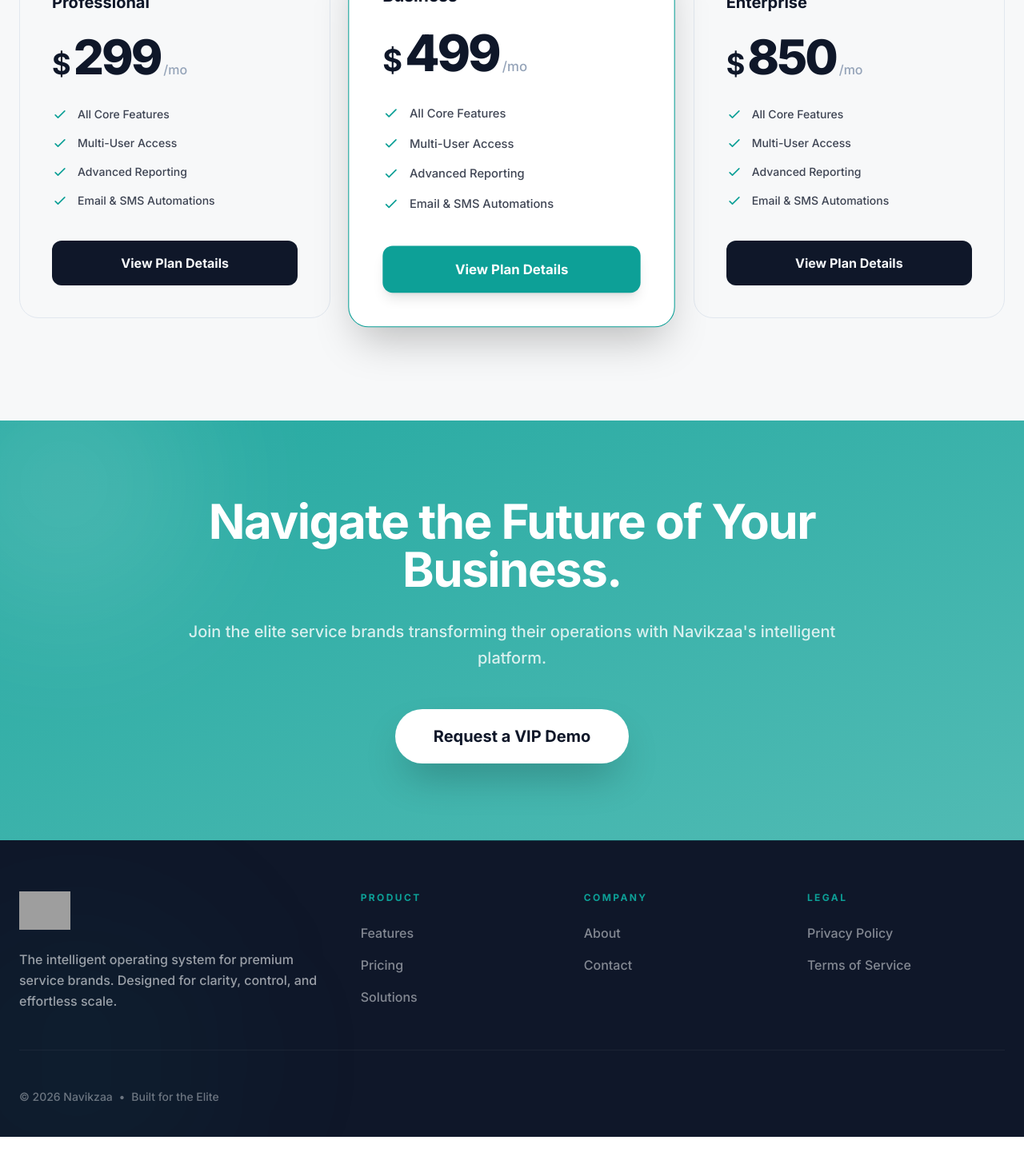
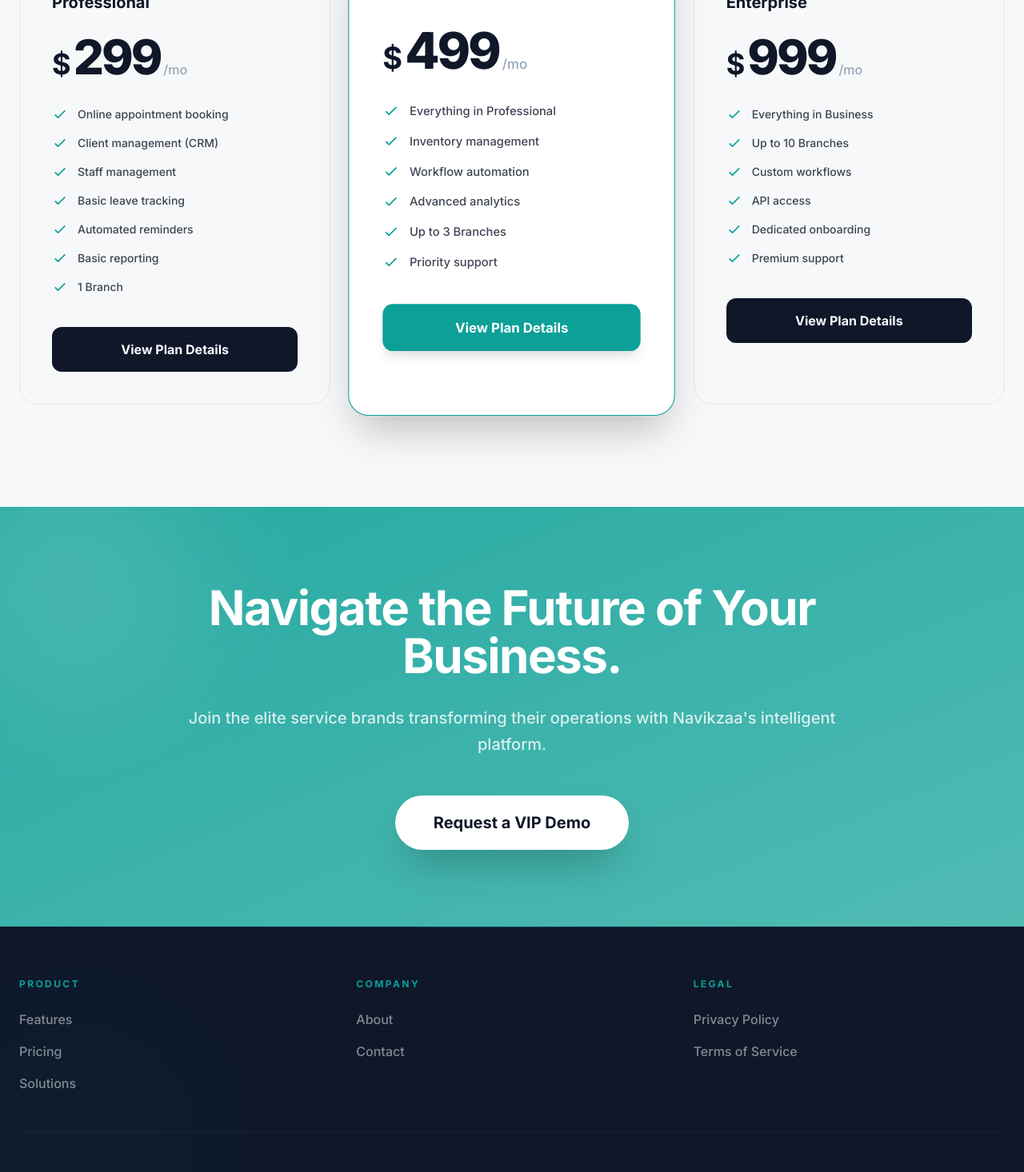
Before and after one commit to nandi30594/navikzaa-landing, a Next.js app: page / in a window 1280 px wide. Shown: the part 2920-4386 px from the top of the page at 80% size. Before the commit the page ends 4342 px from the top, so only its background shows below. Built offline with nearby package versions, Linux system fonts and the light colour scheme; grey boxes are pictures that could not be loaded.

Commit message:
Updated Navikzaa website UI mobile view text overlapping,footer and pricing

```diff
--- a/app/page.tsx
+++ b/app/page.tsx
@@ -172,9 +172,24 @@
 
           <div className="grid md:grid-cols-3 gap-8">
             {[
-              { title: "Professional", price: "299", popular: false },
-              { title: "Business", price: "499", popular: true },
-              { title: "Enterprise", price: "850", popular: false },
+              {
+                title: "Professional",
+                price: "299",
+                popular: false,
+                features: ["Online appointment booking", "Client management (CRM)", "Staff management", "Basic leave tracking", "Automated reminders", "Basic reporting", "1 Branch"]
+              },
+              {
+                title: "Business",
+                price: "499",
+                popular: true,
+                features: ["Everything in Professional", "Inventory management", "Workflow automation", "Advanced analytics", "Up to 3 Branches", "Priority support"]
+              },
+              {
+                title: "Enterprise",
+                price: "999",
+                popular: false,
+                features: ["Everything in Business", "Up to 10 Branches", "Custom workflows", "API access", "Dedicated onboarding", "Premium support"]
+              },
             ].map((p) => (
               <div
                 key={p.title}
@@ -196,8 +211,8 @@
                 </div>
 
                 <ul className="space-y-4 mb-10">
-                  {["All Core Features", "Multi-User Access", "Advanced Reporting", "Email & SMS Automations"].map(bullet => (
-                    <li key={bullet} className="flex items-center text-sm font-medium">
+                  {p.features.map(bullet => (
+                    <li key={bullet} className="flex items-center text-sm font-medium text-left">
                       <CheckIcon />
                       <span className="ml-3 text-foreground/80">{bullet}</span>
                     </li>
--- a/app/pricing/page.tsx
+++ b/app/pricing/page.tsx
@@ -16,7 +16,7 @@
   const plans = [
     { title: "Professional", price: "299", popular: false, features: ["Online appointment booking", "Client management (CRM)", "Staff management", "Basic leave tracking", "Automated reminders", "Basic reporting", "1 Branch"] },
     { title: "Business", price: "499", popular: true, features: ["Everything in Professional", "Inventory management", "Workflow automation", "Advanced analytics", "Up to 3 Branches", "Priority support"] },
-    { title: "Enterprise", price: "850", popular: false, features: ["Everything in Business", "Up to 10 Branches", "Custom workflows", "API access", "Dedicated onboarding", "Premium support"] },
+    { title: "Enterprise", price: "999", popular: false, features: ["Everything in Business", "Up to 10 Branches", "Custom workflows", "API access", "Dedicated onboarding", "Premium support"] },
   ];
 
   return (
@@ -41,8 +41,8 @@
             <div
               key={p.title}
               className={`p-10 rounded-3xl border transition-all duration-500 relative ${p.popular
-                  ? "bg-white shadow-2xl scale-105 border-accent z-10"
-                  : "bg-transparent border-border hover:border-foreground/10"
+                ? "bg-white shadow-2xl scale-105 border-accent z-10"
+                : "bg-transparent border-border hover:border-foreground/10"
                 }`}
             >
               {p.popular && (
@@ -69,8 +69,8 @@
               <Link
                 href="/contact"
                 className={`w-full block text-center py-4 rounded-xl font-bold transition-all ${p.popular
-                    ? "bg-accent text-white shadow-lg hover:shadow-accent/40"
-                    : "bg-brand text-brand-foreground hover:opacity-90"
+                  ? "bg-accent text-white shadow-lg hover:shadow-accent/40"
+                  : "bg-brand text-brand-foreground hover:opacity-90"
                   }`}
               >
                 Secure This Plan
--- a/components/footer/Footer.tsx
+++ b/components/footer/Footer.tsx
@@ -35,23 +35,9 @@
       <div className="absolute -bottom-24 -left-24 w-96 h-96 bg-accent/5 blur-[100px] rounded-full"></div>
 
       <div className="max-w-7xl mx-auto px-6 relative z-10">
-        <div className="grid md:grid-cols-12 gap-12 mb-12">
-
-          <div className="md:col-span-4">
-            <Link href="/" className="flex items-center mb-6 group transition-transform hover:scale-105 origin-left">
-              <img
-                src="/navikzaa-logo.svg"
-                alt="Navikzaa Logo"
-                className="h-12 w-auto object-contain"
-              />
-            </Link>
-            <p className="text-brand-foreground/60 leading-relaxed max-w-sm text-base font-medium">
-              The intelligent operating system for premium service brands. Designed for clarity, control, and effortless scale.
-            </p>
-          </div>
-
-          {/* Links Sections */}
-          <div className="md:col-span-8 grid grid-cols-2 md:grid-cols-3 gap-8">
+        <div className="mb-12">
+          {/* Links Sections - Full Width Grid */}
+          <div className="grid grid-cols-1 sm:grid-cols-2 md:grid-cols-3 gap-8">
             {sections.map((section) => (
               <div key={section.title}>
                 <h3 className="text-xs font-bold uppercase tracking-[0.2em] mb-6 text-accent">
--- a/components/navbar/Navbar.tsx
+++ b/components/navbar/Navbar.tsx
@@ -81,7 +81,7 @@
       </div>
 
       {/* Mobile Menu */}
-      <div className={`md:hidden absolute top-full left-0 right-0 glass transition-all duration-300 overflow-hidden ${menuOpen ? "max-h-[400px] border-t border-border/50" : "max-h-0 border-t-0"
+      <div className={`md:hidden absolute top-full left-0 right-0 bg-white/95 backdrop-blur-xl transition-all duration-300 overflow-hidden shadow-2xl ${menuOpen ? "max-h-[500px] border-t border-border/50" : "max-h-0 border-t-0"
         }`}>
         <div className="px-6 py-8 space-y-6 flex flex-col">
           {navLinks.map((item) => (
```
